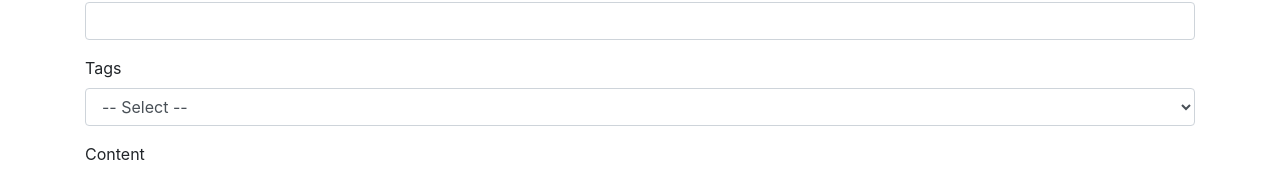
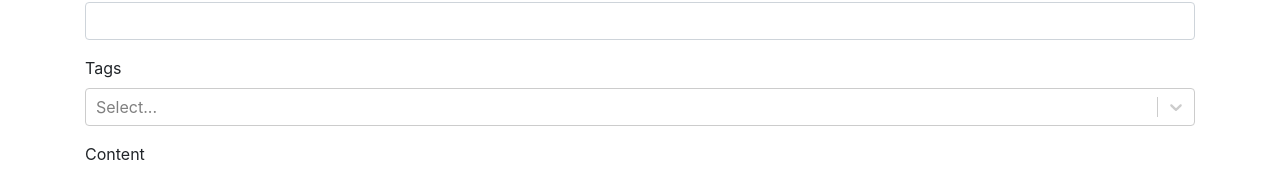
Before and after one commit to angelitocsg/tiny-blog-react, a React (Create React App) app: page /post/add in a window 1280 px wide. Shown: the part 246-418 px from the top of the page. Built offline with nearby package versions, Linux system fonts and the light colour scheme.

Commit message:
Implementa react-select

```diff
--- a/src/blog/data/initialState.js
+++ b/src/blog/data/initialState.js
@@ -1,13 +1,15 @@
 import { blogPosts } from "./blogPosts";
+import { TAGS } from "./tags";
 
 export const INITIAL_TEMP_STATE = {
     title: '',
-    tags: '',
+    tags: [],
     content: ''
 }
 
 export const INITIAL_STATE = {
     posts: [...blogPosts],
     tempPost: {...INITIAL_TEMP_STATE},
-    errors: []
+    errors: [],
+    tags: [...TAGS]
 }
--- /dev/null
+++ b/src/blog/data/tags.js
@@ -0,0 +1,6 @@
+export const TAGS = [
+    { value: 'food', label: 'Food' },
+    { value: 'news', label: 'News' },
+    { value: 'variety', label: 'Variety' },
+    { value: 'sports', label: 'Sports' },
+]
--- a/src/blog/pages/BlogForm.jsx
+++ b/src/blog/pages/BlogForm.jsx
@@ -2,10 +2,12 @@ import React from 'react'
 import { connect } from 'react-redux'
 import { savePost, fieldChange } from '../actions/blogActions';
 import Textarea from '../components/Textarea';
+import Select from 'react-select'
 
 const BlogForm = ({
     tempPost,
     errors,
+    tags,
     onFieldChange,
     onSaveClick
 }) => (
@@ -23,16 +25,23 @@ const BlogForm = ({
 
             <div className="form-group">
                 <label htmlFor="tags">Tags</label>
-                <select name="tags" id="tags"
-                    className="form-control"
+                <Select
+                    isMulti
+                    closeMenuOnSelect={false}
+                    name="tags"
+                    options={tags}
+                    className="basic-multi-select"
                     value={tempPost.tags}
-                    onChange={onFieldChange}
-                >
-                    <option value="">-- Select --</option>
-                    <option value="food">Food</option>
-                    <option value="sports">Sports</option>
-                    <option value="variety">Variety</option>
-                </select>
+                    onChange={(value, obj) => onFieldChange(
+                        {
+                            target:
+                            {
+                                name: obj.name,
+                                value
+                            }
+                        }
+                    )}
+                />
             </div>
 
             <Textarea
@@ -45,7 +54,7 @@ const BlogForm = ({
 
             {errors.length === 0 ? null : (
                 <ul className="alert alert-danger">
-                    {errors.map(error => (<li> {error}</li>))}
+                    {errors.map(error => (<li key={0}> {error}</li>))}
                 </ul>
             )}
 
@@ -63,7 +72,8 @@ const BlogForm = ({
 const mapStateToProps = (state) => {
     return {
         tempPost: state.blog.tempPost,
-        errors: state.blog.errors
+        errors: state.blog.errors,
+        tags: state.blog.tags
     }
 }
 
--- a/src/blog/reducers/blogReducer.js
+++ b/src/blog/reducers/blogReducer.js
@@ -3,7 +3,7 @@ import { SAVE_POST, FIELD_CHANGE } from "../actions/blogActions";
 
 const PostIsValid = (post) => {
     if (post.title !== undefined && post.title !== '' &&
-        post.tags !== undefined && post.tags !== '' &&
+        post.tags !== undefined && post.tags.length > 0 &&
         post.content !== undefined && post.content !== '') {
         return true;
     }
@@ -28,7 +28,8 @@ export const blogReducer = (state = INITIAL_STATE, action) => {
 
             let post = {
                 ...state.tempPost,
-                tags: [state.tempPost.tags],
+                tags: state.tempPost.tags === undefined ? [] :
+                    [...state.tempPost.tags.map(tag => (tag.value))],
                 date: new Date().toLocaleString('en-US'),
                 id: state.posts.length + 1
             }
```
